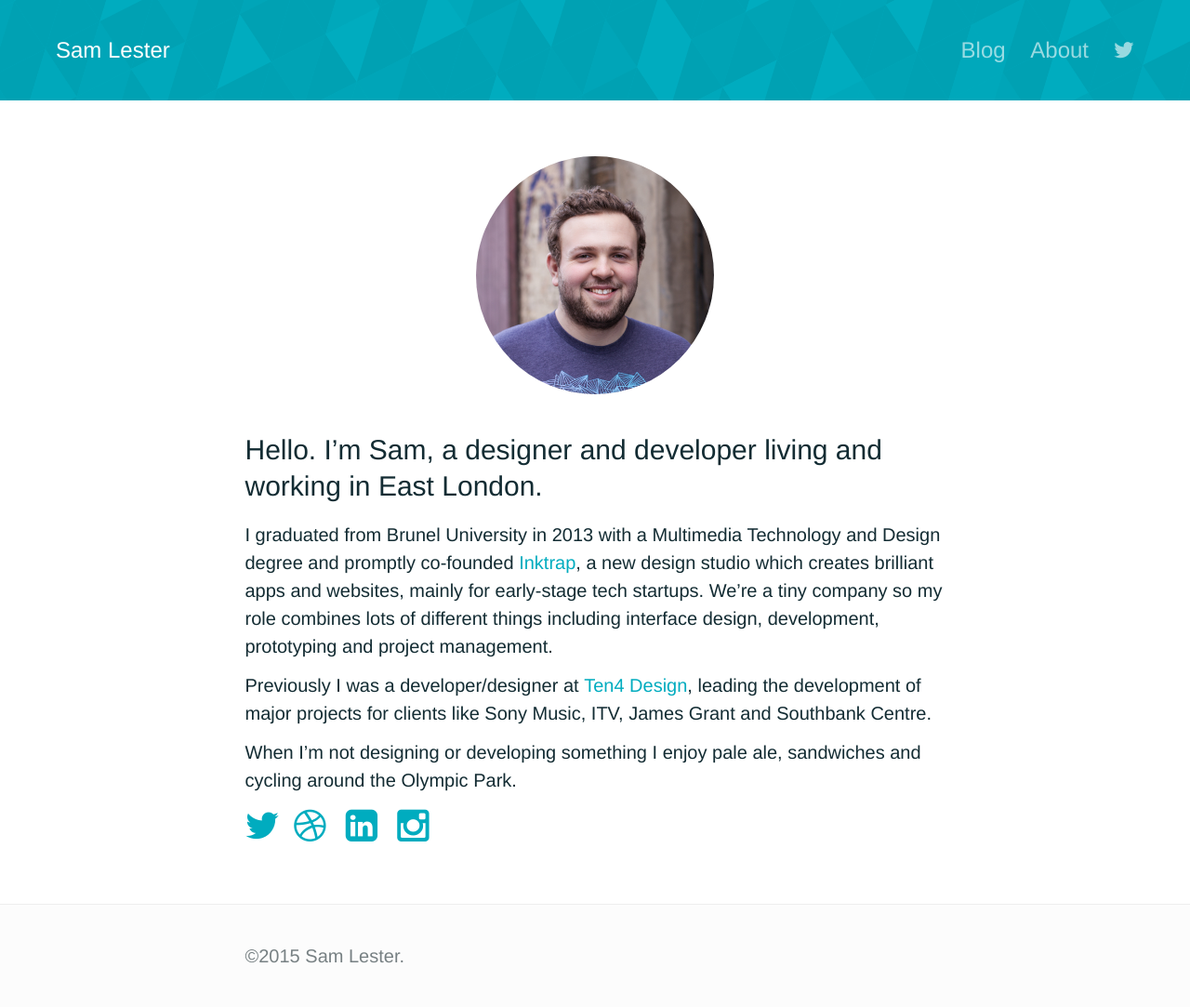
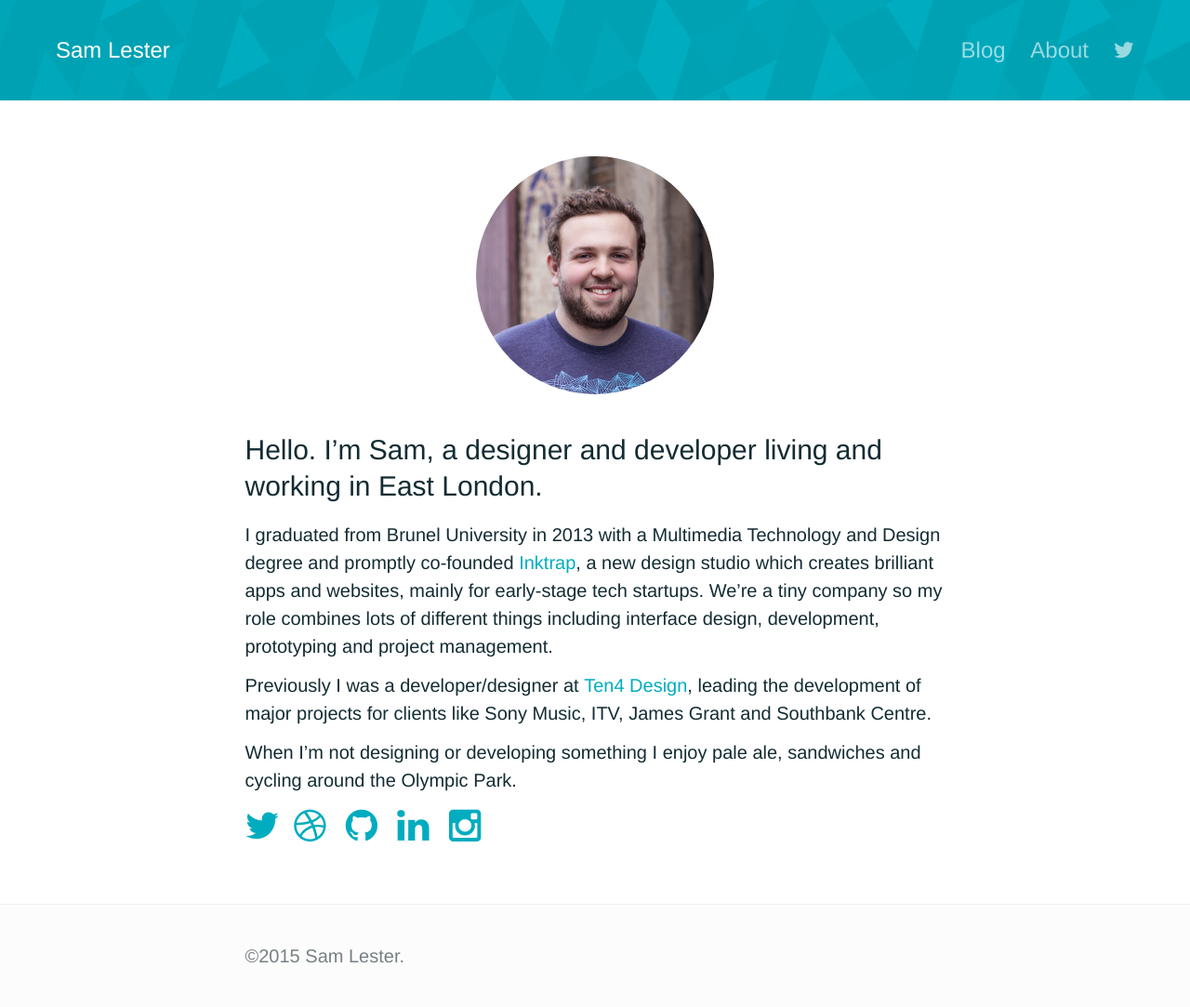
Before and after one commit to samlester/samlester.github.io, a Jekyll site: the page built from about.md, in a window 1280 px wide. Shown: the whole page at 93% size. Built offline with Jekyll 4.4.1, drawn with Linux system fonts in a browser that asks for light colours.

Commit message:
Updated icon font

```diff
--- a/_includes/header.html
+++ b/_includes/header.html
@@ -11,7 +11,7 @@
         <li><a href="{{ page.url | prepend: site.baseurl }}">{{ page.title }}</a></li>
         {% endif %}
       {% endfor %}
-      <li><a class="icon-" href="http://www.twitter.com/samlester">Twitter</a></li>
+      <li><a class="icon-" href="http://www.twitter.com/samlester" target="_blank">Twitter</a></li>
     </ul>
   </nav>
 </header>
--- a/_layouts/about.html
+++ b/_layouts/about.html
@@ -10,6 +10,7 @@ layout: default
     <ul class="social">
       <li><a class="icon-" href="http://www.twitter.com/samlester" target="_blank">Twitter</a></li>
       <li><a class="icon-" href="http://www.dribbble.com/samlester" target="_blank">Dribbble</a></li>
+      <li><a class="icon-" href="http://www.github.com/samlester" target="_blank">GitHub</a></li>
       <li><a class="icon-" href="http://uk.linkedin.com/in/samlester" target="_blank">LinkedIn</a></li>
       <li><a class="icon-" href="http://www.instagram.com/samlester" target="_blank">Instagram</a></li>
     </ul>
--- a/_sass/_icomoon.scss
+++ b/_sass/_icomoon.scss
@@ -1,10 +1,10 @@
 @font-face {
 	font-family: 'icomoon';
-	src:url('../fonts/icomoon.eot?-zbg3w');
-	src:url('../fonts/icomoon.eot?#iefix-zbg3w') format('embedded-opentype'),
-		url('../fonts/icomoon.woff?-zbg3w') format('woff'),
-		url('../fonts/icomoon.ttf?-zbg3w') format('truetype'),
-		url('../fonts/icomoon.svg?-zbg3w#icomoon') format('svg');
+	src:url('../fonts/icomoon.eot?egqw7l');
+	src:url('../fonts/icomoon.eot?#iefixegqw7l') format('embedded-opentype'),
+		url('../fonts/icomoon.woff?egqw7l') format('woff'),
+		url('../fonts/icomoon.ttf?egqw7l') format('truetype'),
+		url('../fonts/icomoon.svg?egqw7l#icomoon') format('svg');
 	font-weight: normal;
 	font-style: normal;
 }
```
Also changed, not shown: fonts/icomoon.ttf, fonts/icomoon.woff, 2 other files.
